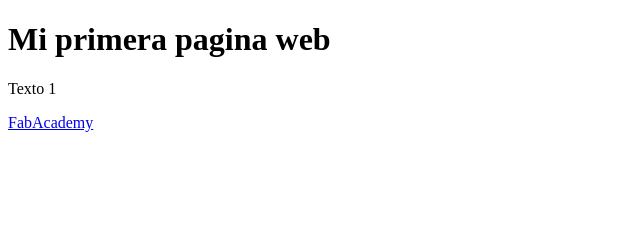
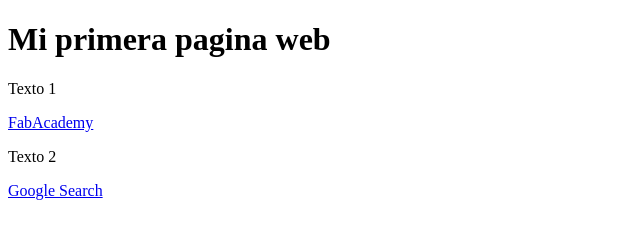
Before and after one commit to burzredion/prueba_01, a plain HTML site: page index.html in a window 1280 px wide. Shown: the whole page, without its empty margins (0-640 px from the left). Drawn offline with Linux system fonts and the light colour scheme.

Commit message:
Se agrego un nuevo enlace

```diff
--- a/index.html
+++ b/index.html
@@ -7,5 +7,9 @@
 
 <a href="http://archive.fabacademy.org">FabAcademy</a>
 
+<p>Texto 2</p>
+
+<a href="http://www.google.com">Google Search</a>
+
 </body>
 </html>
```
